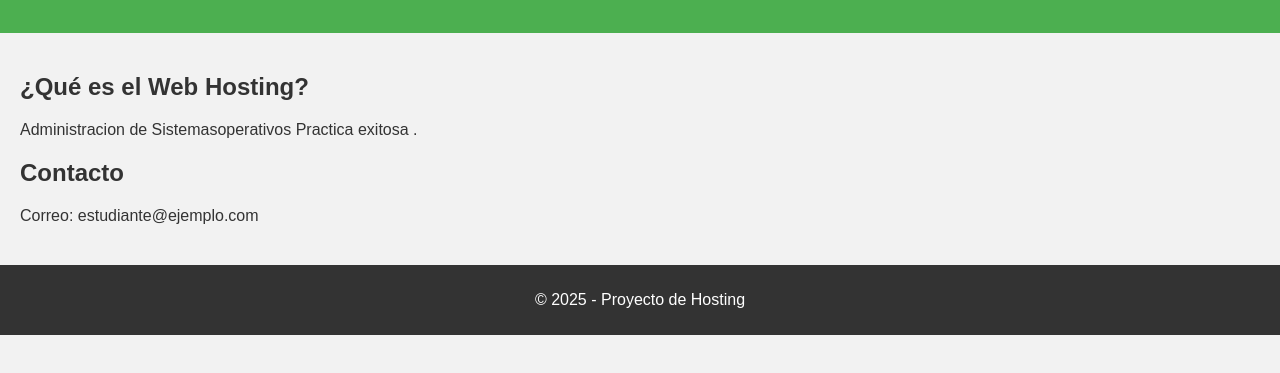
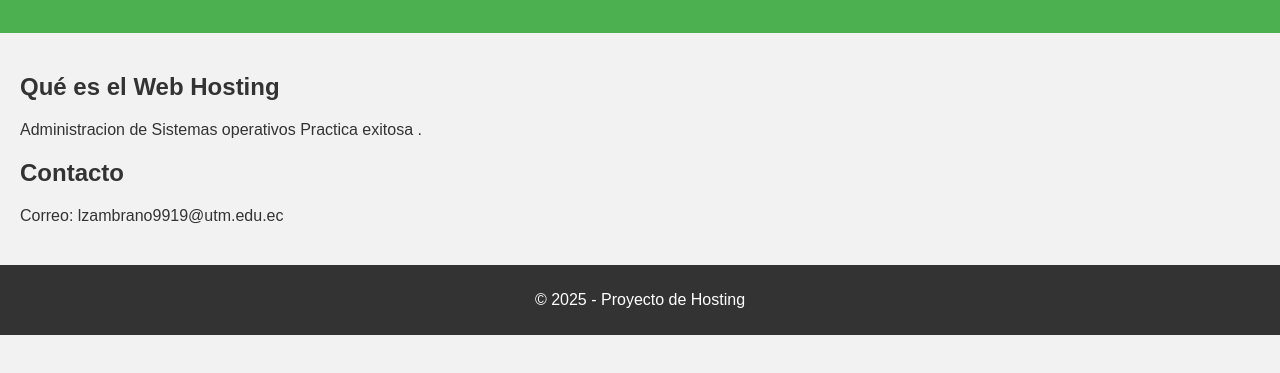
Before and after one commit to Leao44/ejemplo, a plain HTML site: page index.html in a window 1280 px wide. Shown: the part 121-494 px from the top of the page. Drawn offline with Linux system fonts and the light colour scheme.

Commit message:
Update index.html

```diff
--- a/index.html
+++ b/index.html
@@ -14,12 +14,12 @@
     </header>
     <main>
         <section>
-            <h2>¿Qué es el Web Hosting?</h2>
-            <p> Administracion de Sistemasoperativos Practica exitosa .</p>
+            <h2>Qué es el Web Hosting</h2>
+            <p> Administracion de Sistemas operativos Practica exitosa .</p>
         </section>
         <section>
             <h2>Contacto</h2>
-            <p>Correo: estudiante@ejemplo.com</p>
+            <p>Correo: lzambrano9919@utm.edu.ec</p>
         </section>
     </main>
     <footer>
```
